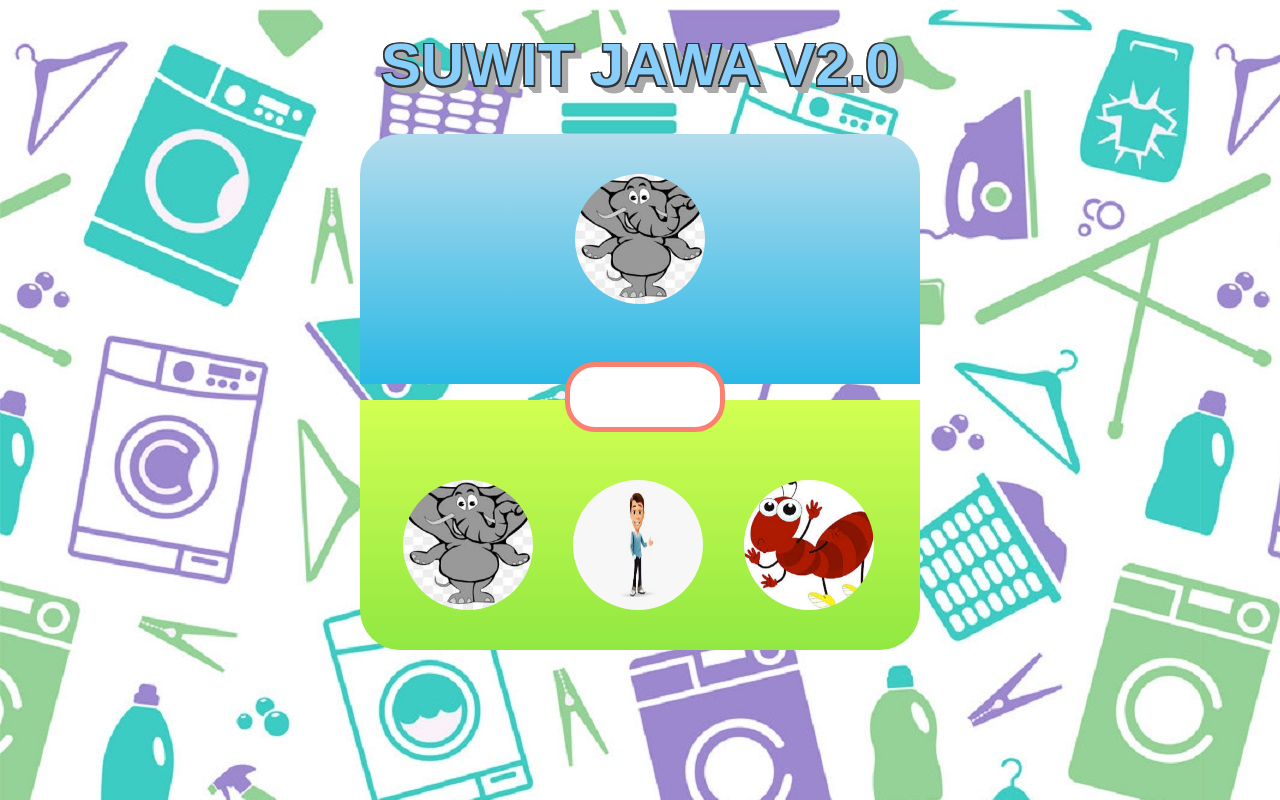
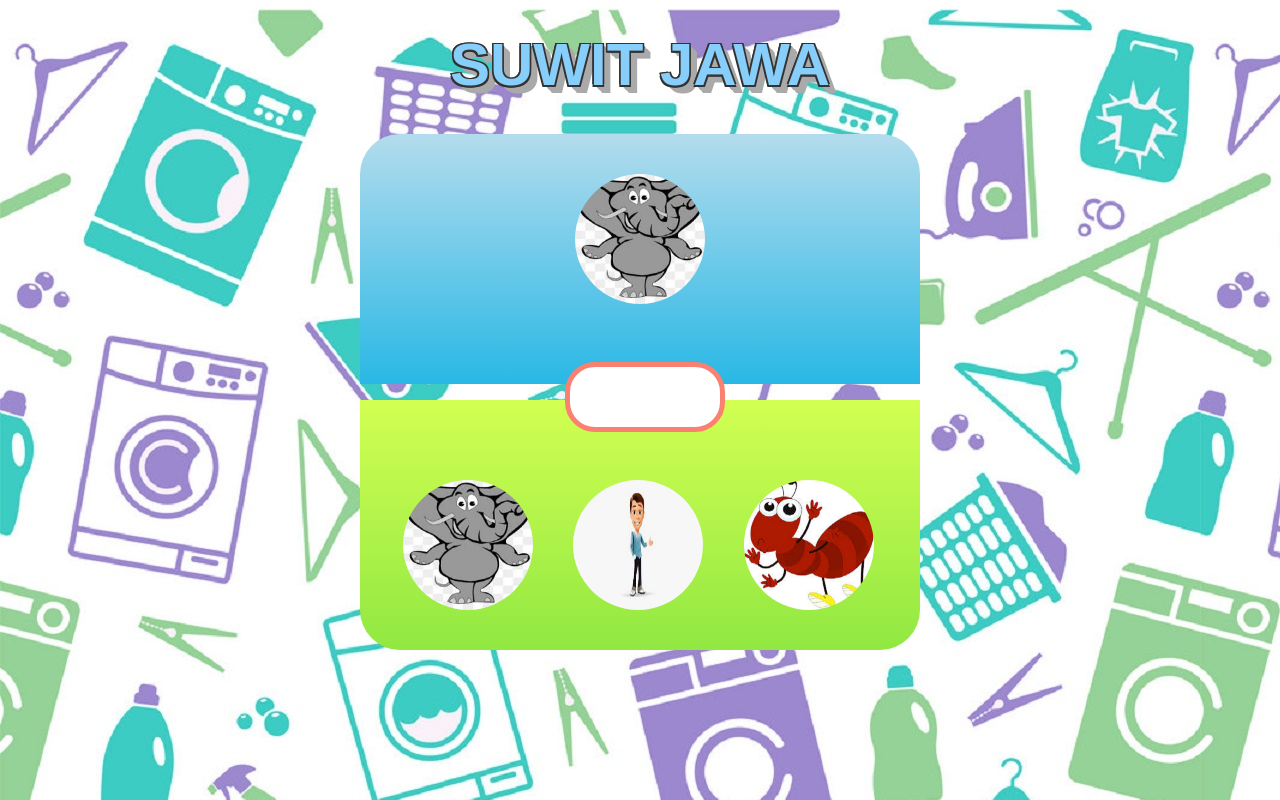
Before and after one commit to BUDIHARTO379/Game_suwitJawa.github.io, a plain HTML site: page index2.html in a window 1280 px wide. Drawn offline with Linux system fonts and the light colour scheme.

Commit message:
Update index2.html

```diff
--- a/index2.html
+++ b/index2.html
@@ -7,7 +7,7 @@
     <title>Document</title>
 </head>
 <body>
-    <h1>Suwit Jawa v2.0</h1>
+    <h1>Suwit Jawa </h1>
 
     <div class="container">
         <div class="area-komputer">
```
